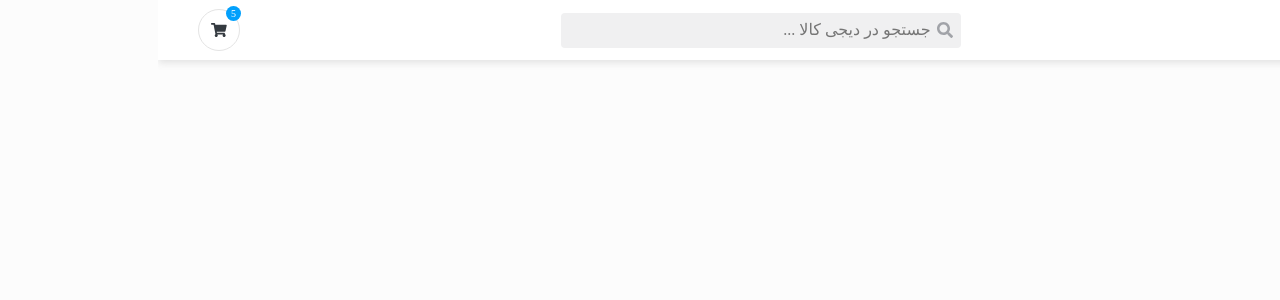
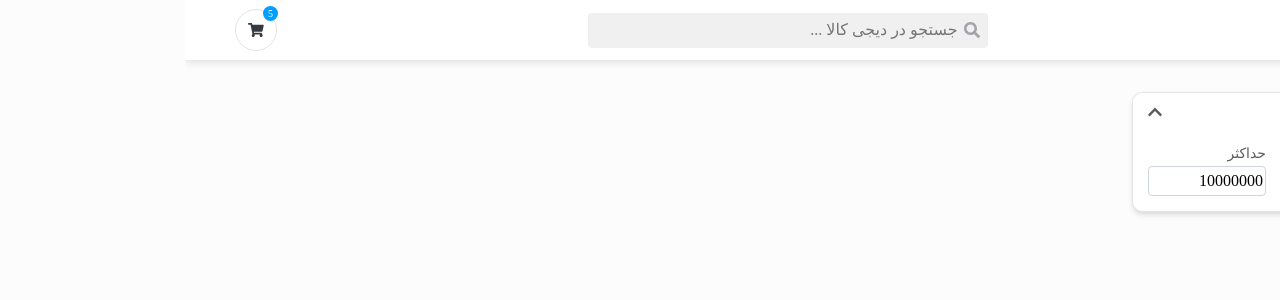
Before and after one commit to mortezasabihi/digikala-task, a Vue app: page / in a window 1280 px wide. Shown: the top 300 px of the page. Built offline with nearby package versions, Linux system fonts and the light colour scheme; a web font is replaced by a local one.

Commit message:
feat: price range filter created

```diff
--- a/src/App.vue
+++ b/src/App.vue
@@ -3,7 +3,7 @@
   <Navbar />
   <!-- /navbar -->
 
-  <div class="container">
+  <div class="container mt-4">
     <router-view />
   </div>
 </template>
--- a/src/composables/useToggle.js
+++ b/src/composables/useToggle.js
@@ -1,7 +1,7 @@
 import { ref } from "vue";
 
-export default function () {
-  const isVisible = ref(false);
+export default function (defaultValue = false) {
+  const isVisible = ref(defaultValue);
   const toggleVisiblity = () => (isVisible.value = !isVisible.value);
 
   return {
--- /dev/null
+++ b/src/modules/Filter/Collapse.vue
@@ -0,0 +1,58 @@
+<template>
+  <article class="filter-collapse">
+    <!-- header -->
+    <div class="filter-collapse__header" @click="toggleVisiblity">
+      <div>{{ title }}</div>
+      <FontAwesomeIcon
+        :icon="['fas', isVisible ? 'chevron-up' : 'chevron-down']"
+      />
+    </div>
+    <!-- /header -->
+
+    <!-- body -->
+    <div v-if="isVisible" class="filter-collapse__body">
+      <slot />
+    </div>
+    <!-- /body -->
+  </article>
+</template>
+
+<script>
+import { useToggle } from "@/composables";
+
+export default {
+  name: "FilterCollapse",
+  props: {
+    title: {
+      required: true,
+      type: String,
+    },
+    visible: Boolean,
+  },
+  setup(props) {
+    const { isVisible, toggleVisiblity } = useToggle(props.visible);
+
+    return {
+      isVisible,
+      toggleVisiblity,
+    };
+  },
+};
+</script>
+
+<style lang="scss">
+.filter-collapse {
+  &__header {
+    display: flex;
+    align-items: center;
+    justify-content: space-between;
+    padding: 10px 15px;
+    cursor: pointer;
+    user-select: none;
+  }
+
+  &__body {
+    padding: 15px;
+  }
+}
+</style>
--- /dev/null
+++ b/src/modules/Filter/Sections/PriceRange.vue
@@ -0,0 +1,70 @@
+<template>
+  <div class="filter-price-range">
+    <div class="filter-price-range__item">
+      <label for="min" class="filter-price-range__label">حداقل</label>
+      <input
+        type="number"
+        id="min"
+        class="filter-price-range__input"
+        :min="min"
+        v-model="min"
+        step="any"
+      />
+    </div>
+    <div class="filter-price-range__item">
+      <label for="max" class="filter-price-range__label">حداکثر</label>
+      <input
+        type="number"
+        id="max"
+        class="filter-price-range__input"
+        :max="max"
+        v-model="max"
+      />
+    </div>
+  </div>
+</template>
+
+<script>
+export default {
+  name: "FilterPriceRange",
+  data() {
+    return {
+      min: 1000,
+      max: 10000000,
+    };
+  },
+};
+</script>
+
+<style lang="scss">
+.filter-price-range {
+  display: flex;
+  align-items: center;
+  justify-content: space-between;
+
+  &__item {
+    &:first-of-type {
+      margin-left: 15px;
+    }
+  }
+
+  &__label {
+    font-weight: 500;
+    font-size: 14px;
+    margin-bottom: 4px;
+    display: block;
+  }
+
+  &__input {
+    width: 100%;
+    display: block;
+    border: 1px solid #ced4da;
+    height: 30px;
+    border-radius: 4px;
+
+    &:focus {
+      outline: none;
+    }
+  }
+}
+</style>
--- /dev/null
+++ b/src/modules/Filter/Sections/index.js
@@ -0,0 +1 @@
+export { default as PriceRange } from "./PriceRange.vue";
--- /dev/null
+++ b/src/modules/Filter/index.vue
@@ -0,0 +1,30 @@
+<template>
+  <div class="filter">
+    <Collapse title="محدوده قیمت" visible>
+      <PriceRange />
+    </Collapse>
+  </div>
+</template>
+
+<script>
+import Collapse from "./Collapse.vue";
+import { PriceRange } from "./Sections";
+
+export default {
+  name: "Filter",
+  components: {
+    Collapse,
+    PriceRange,
+  },
+};
+</script>
+
+<style lang="scss">
+.filter {
+  background-color: #fff;
+  border: 1px solid rgba(0, 0, 0, 0.1);
+  border-radius: 10px;
+  box-shadow: rgba(0, 0, 0, 0.1) 0 4px 6px -1px,
+    rgba(0, 0, 0, 0.06) 0 2px 4px -1px;
+}
+</style>
--- a/src/styles/_global.scss
+++ b/src/styles/_global.scss
@@ -1,3 +1,7 @@
+* {
+  box-sizing: border-box;
+}
+
 body {
   font-family: Vazir FD;
   background-color: #fcfcfc;
--- a/src/styles/_reset.scss
+++ b/src/styles/_reset.scss
@@ -18,3 +18,13 @@ input[type="search"] {
     display: none;
   }
 }
+
+input[type="number"] {
+  -moz-appearance: textfield;
+
+  &::-webkit-outer-spin-button,
+  &::-webkit-inner-spin-button {
+    -webkit-appearance: none;
+    margin: 0;
+  }
+}
--- a/src/views/Home.vue
+++ b/src/views/Home.vue
@@ -1,9 +1,24 @@
 <template>
-  <div>خانه</div>
+  <div class="row">
+    <!-- sidebar -->
+    <aside class="col-xs-12 col-lg-3">
+      <Filter />
+    </aside>
+    <!-- /sidebar -->
+
+    <!-- main -->
+    <main class="col-xs-12 col-lg-9"></main>
+    <!-- /main -->
+  </div>
 </template>
 
 <script>
+import Filter from "@/modules/Filter/index";
+
 export default {
   name: "HomePage",
+  components: {
+    Filter,
+  },
 };
 </script>
```
